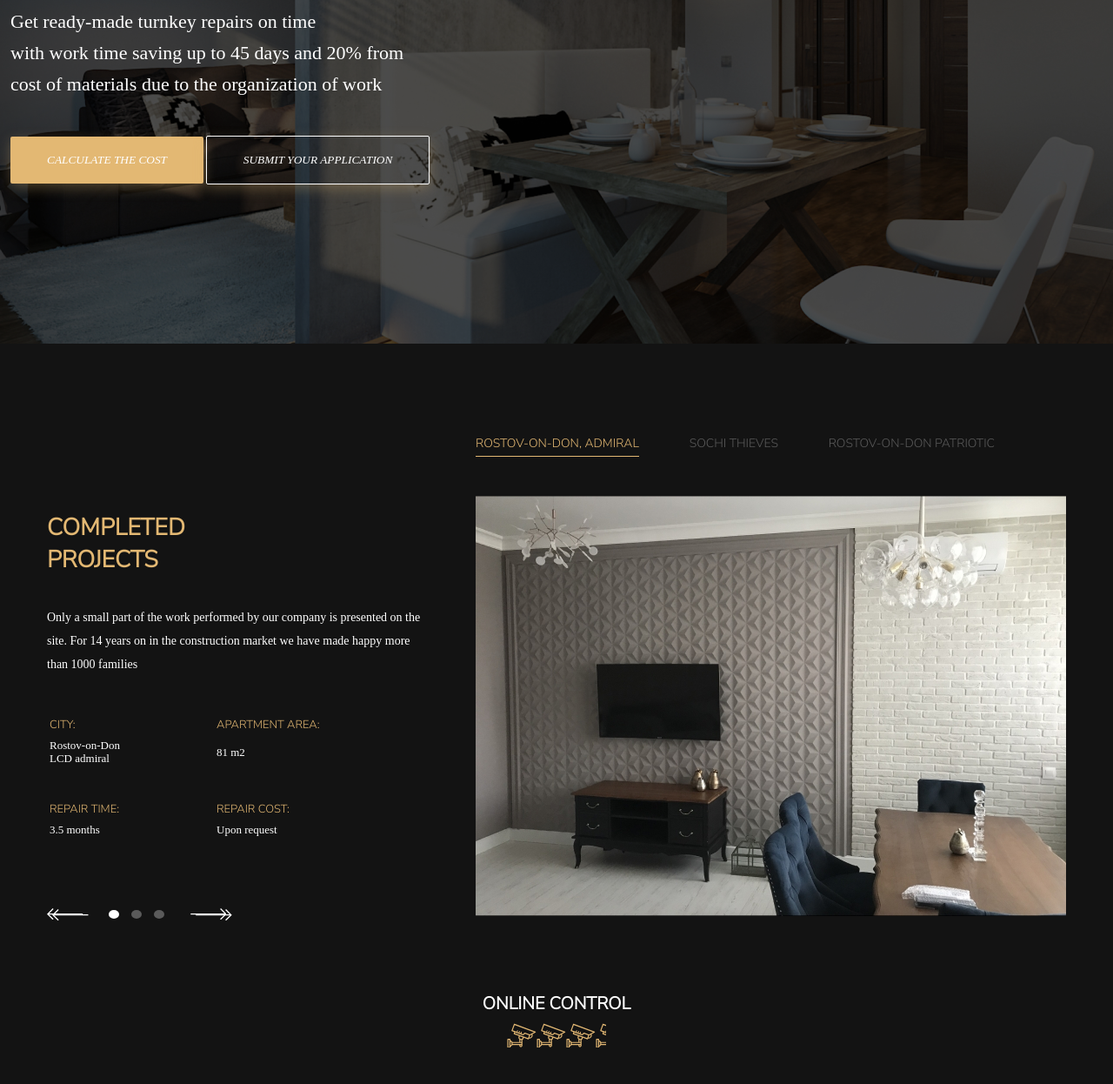
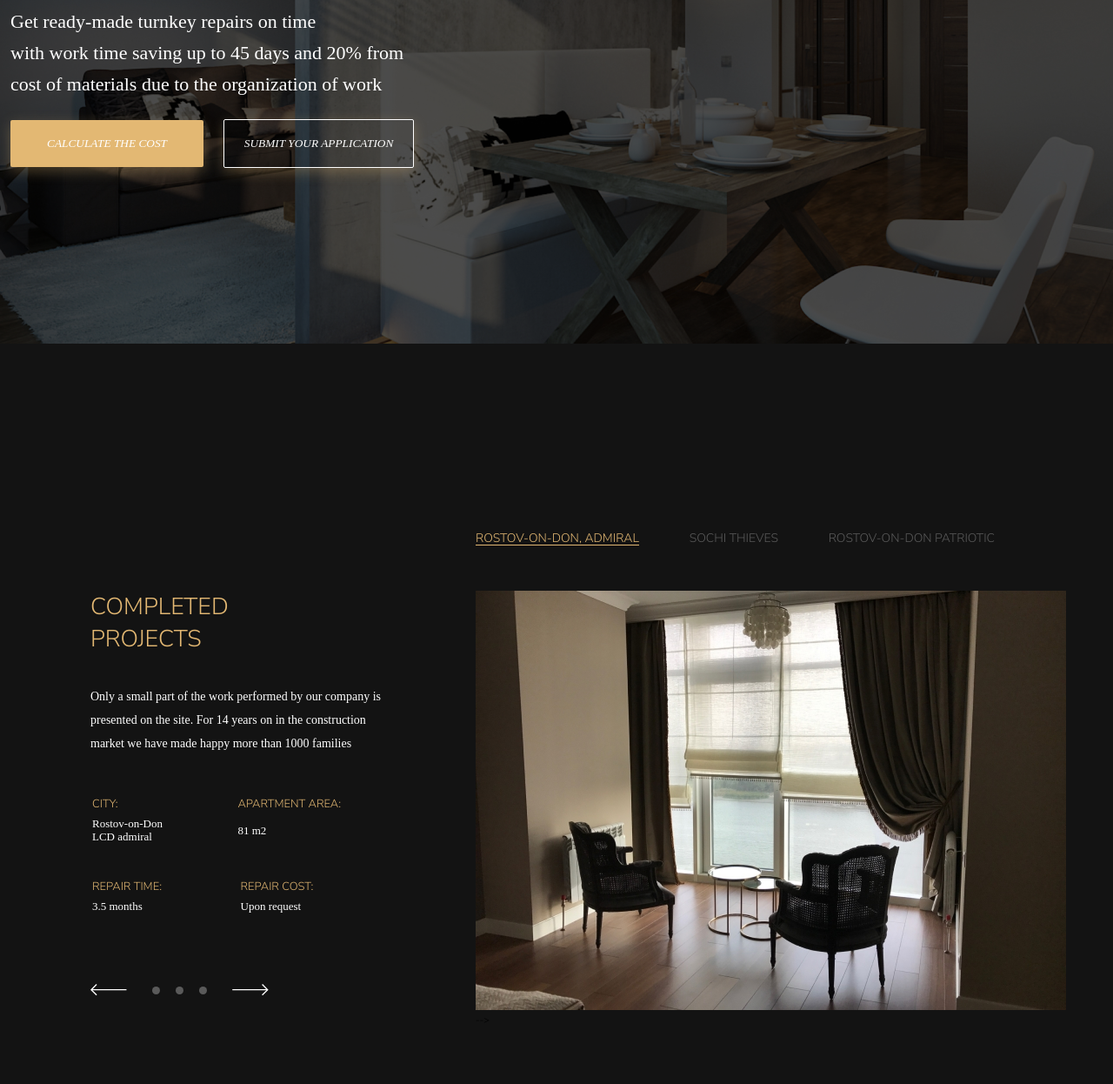
Before and after one commit to Stanislav2077/Proektnew, a plain HTML site: page index.html in a window 1280 px wide. Shown: the part 395-1641 px from the top of the page at 87% size. Drawn offline with Linux system fonts and the light colour scheme; files whose address does not match are found by name.

Commit message:
стрелки

```diff
--- a/index.html
+++ b/index.html
@@ -34,7 +34,7 @@
         <section class="hero">
             <div class="container hero-container">
                 <h1 class="title">
-                    Turnkey Repair in the <br/>city of <span>Rostov-on-Don</span>
+                    Turnkey Repair in the<br/>city of<span>Rostov-on-Don</span>
                 </h1>
                 <p class="text">
                     Get ready-made turnkey repairs on time <br/>
@@ -88,7 +88,20 @@
                                 </tr>
                             </tbody>
                         </table>
-                        <div class="slider-nav">
+
+                        <div class="control-slayer">
+                            <img class="control-pfeil__left" src="images/arrow_left.svg" alt="pfeil">
+                            <span class="control-slayer__radius"> </span>
+                            <span class="control-slayer__radius"> </span>
+                            <span class="control-slayer__radius"> </span>
+                            <img class="control-pfeil__right" src="images/arrow_right.svg" alt="pfeil">
+                        </div>
+
+
+
+
+
+                        <!-- <div class="slider-nav">
                             <button class="nav-button nav-button-left"><img class="control-pfeil__left" src="images/arrow_left.svg" alt="pfeil"></button>
                             <div class="slider-nav-wrap">
                                 <button class="nav-dots active"></button>
@@ -96,13 +109,18 @@
                                 <button class="nav-dots"></button>
                             </div>
                             <button class="nav-button nav-button-right"><img class="control-pfeil__right" src="images/arrow_right.svg" alt="pfeil"></button>
-                        </div>
+                        </div> -->
                     </div>
                     <div class="right-side">
                         <a href="#" class="project-link active">Rostov-on-Don, Admiral</a>
                         <a href="#" class="project-link">Sochi Thieves</a>
                         <a href="#" class="project-link">Rostov-on-Don Patriotic</a>
-                        <img src="images/hero 2.jpg" alt="изображение интерьера" class="project-img">
+                        <!-- <img src="images/hero 2.1.jpg" alt="Room" class="control-slayer__img">
+
+                            <!-- <img src="images/hero 2.jpg" alt="Room" class="control-slayer__img">
+
+                            <img src="img/room4.jpg" alt="Room" class="control-slayer__img"> -->
+                            <img src="images/hero 2.1.jpg" alt="изображение интерьера" class="project-img"> -->
                     </div>
                 </div>
             </div>
--- a/styles/styles.css
+++ b/styles/styles.css
@@ -32,6 +32,13 @@ body {
     font-weight: 400;
     font-size: 11px;
     line-height: 15px;
+}
+
+* {
+    box-sizing: border-box;
+    margin: 0;
+    padding: 0;
+    font-weight: 400;
 }
 
 body * {
@@ -139,7 +146,7 @@ h1 span {
     line-height: 36px;
     color: #ffffff;
     padding-top: 19px;
-    padding-bottom: 41px;
+    padding-bottom: 22px;
 }
 
 .button_1 {
@@ -148,12 +155,12 @@ h1 span {
     border-radius: 2px;
     outline: 0;
     border: 0;
-    padding: 13px 33px;
+    padding: 19px 42px;
+    margin-right: 20px;
     color:#ffffff;
     text-transform: uppercase;
     font-family: 'Nunito Sans';
     font-style: italic;
-    padding: 19px 42px;
 }
 
 .button_2 {
@@ -162,12 +169,11 @@ h1 span {
     border-radius: 2px;
     border: 1px solid #ffffff;
     outline: 0;
-    padding: 13px 33px;
+    padding: 19px 23px;
     color:#ffffff;
     text-transform: uppercase;
     font-family: 'Nunito Sans';
     font-style: italic;
-    padding: 19px 42px;
 }
 
 .hero2 {
@@ -216,13 +222,15 @@ h1 span {
 }
 
 .left-side {
+    margin: 0px;
     margin-right: 50px;
+    padding: 177px 50px 35px;
 }
 
 .project-title {
-    margin: 0;
+    margin: 0px ;
     margin-bottom: 34px;
-    width: 160px;
+    width: 120px;
     font-size: 27px;
     line-height: 37px;
     text-transform: uppercase;
@@ -264,7 +272,48 @@ h1 span {
     font-size: 13px;
 }
 
-.slider-nav {
+
+
+
+
+
+.control-slayer {
+    display: flex;
+    align-items: center;
+    margin-top: 80px;
+}
+
+.control-pfeil__left {
+    margin-right: 20px;
+}
+
+.control-slayer__radius-white {
+    background: #fff;
+    display: block;
+    width: 9px;
+    height: 9px;
+    border-radius: 50px;
+    margin: 0 9px;
+}
+
+.control-slayer__radius {
+    display: block;
+    background: rgba(255, 255, 255, 0.3);
+    width: 9px;
+    height: 9px;
+    border-radius: 50px;
+    margin: 0 9px;
+}
+
+.control-pfeil__right {
+    margin-left: 20px;
+
+}
+
+.control-slayer__img {
+    width: 50%;
+}
+/* .slider-nav {
     display: flex;
     justify-content: space-between;
     align-items: center;
@@ -309,11 +358,11 @@ h1 span {
 
 .slider-nav button:hover {
     opacity: 0.5;
-}
+} */
 
 .project-link {
     display: inline-block;
-    padding-bottom: 7px;
+    padding-bottom: 0px;
     margin-right: 55px;
     font-size: 14px;
     color: rgba(255, 255, 255, 0.3);
@@ -331,7 +380,7 @@ h1 span {
 }
 
 .project-img {
-    margin-top: 45px;
+    margin-top: 52px;
 }
 
 .control {
```
